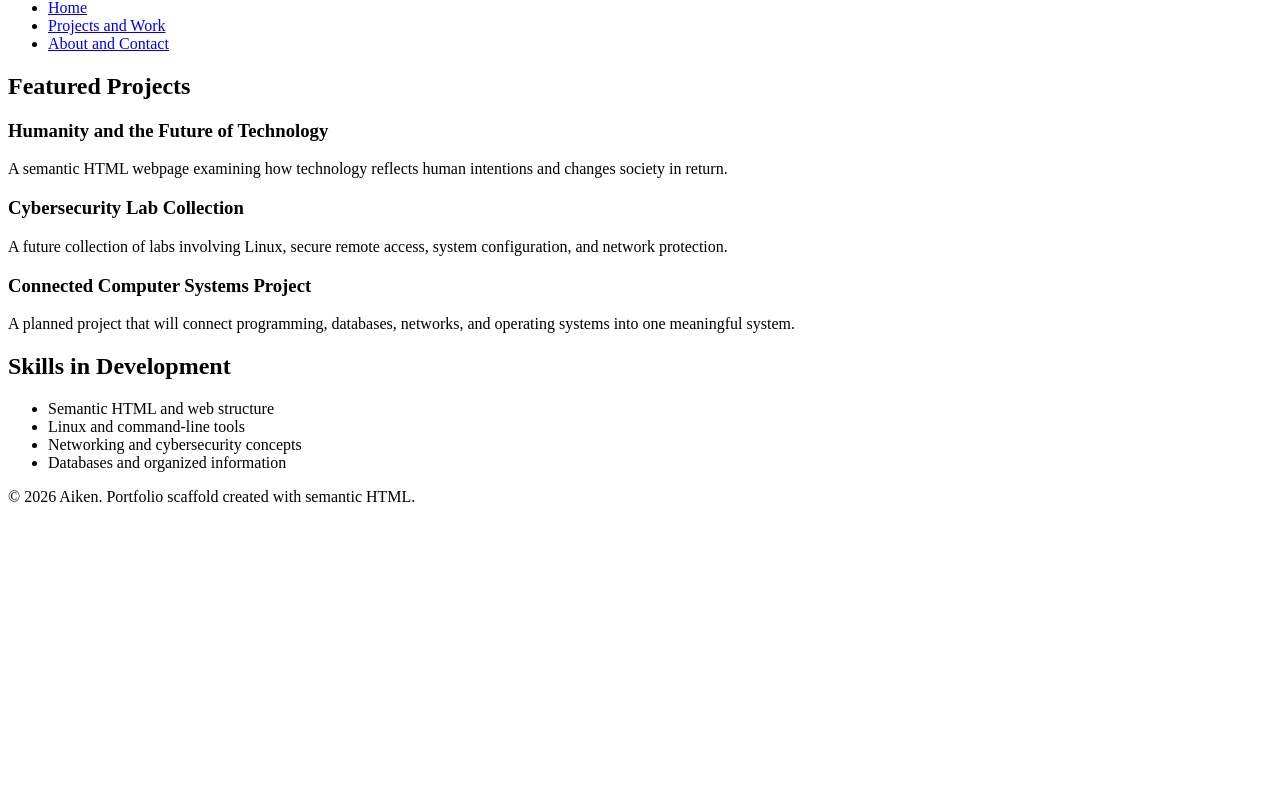
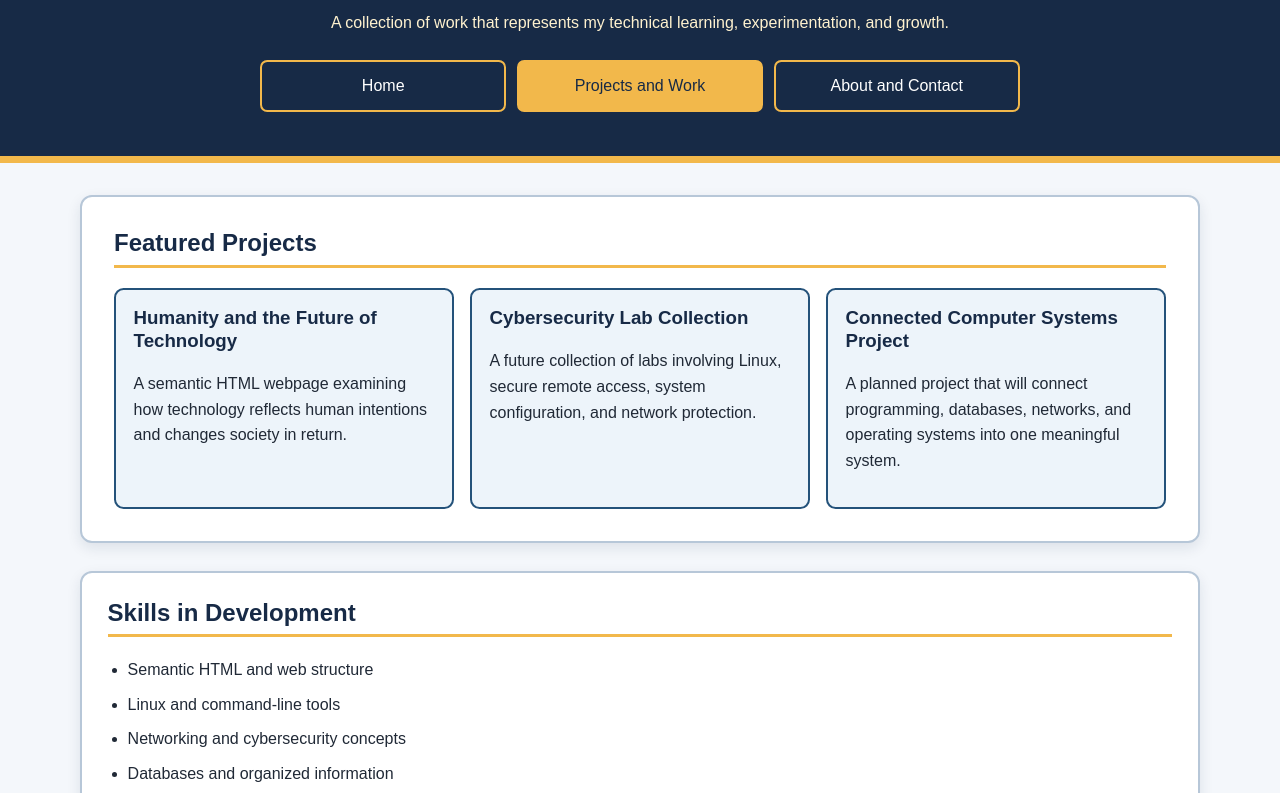
Before and after one commit to AikenRD/Personal-Portfolio-Site, a plain HTML site: page projects.html in a window 1280 px wide. Shown: the part 115-908 px from the top of the page. Before the commit the page ends 800 px from the top, so only its background shows below. Drawn offline with Linux system fonts and the light colour scheme.

Commit message:
Add files via upload

```diff
--- a/projects.html
+++ b/projects.html
@@ -4,13 +4,14 @@
     <meta charset="UTF-8">
     <meta name="viewport" content="width=device-width, initial-scale=1.0">
     <title>Aiken's Portfolio | Projects and Work</title>
+    <link rel="stylesheet" href="styles.css">
 </head>
 <body>
-    <header>
+    <header class="site-header">
         <h1>Projects and Work</h1>
         <p>A collection of work that represents my technical learning, experimentation, and growth.</p>
 
-        <nav aria-label="Main navigation">
+        <nav class="site-nav" aria-label="Main navigation">
             <ul>
                 <li><a href="index.html">Home</a></li>
                 <li><a href="projects.html" aria-current="page">Projects and Work</a></li>
@@ -19,27 +20,29 @@
         </nav>
     </header>
 
-    <main>
-        <section>
+    <main class="page-grid">
+        <section class="panel featured-projects">
             <h2>Featured Projects</h2>
 
-            <article>
+            <div class="project-grid">
+                <article class="project-card">
                     <h3>Humanity and the Future of Technology</h3>
                     <p>A semantic HTML webpage examining how technology reflects human intentions and changes society in return.</p>
                 </article>
 
-            <article>
+                <article class="project-card">
                     <h3>Cybersecurity Lab Collection</h3>
                     <p>A future collection of labs involving Linux, secure remote access, system configuration, and network protection.</p>
                 </article>
 
-            <article>
+                <article class="project-card">
                     <h3>Connected Computer Systems Project</h3>
                     <p>A planned project that will connect programming, databases, networks, and operating systems into one meaningful system.</p>
                 </article>
+            </div>
         </section>
 
-        <section>
+        <section class="panel skills-panel">
             <h2>Skills in Development</h2>
             <ul>
                 <li>Semantic HTML and web structure</li>
@@ -50,7 +53,7 @@
         </section>
     </main>
 
-    <footer>
+    <footer class="site-footer">
         <p>&copy; 2026 Aiken. Portfolio scaffold created with semantic HTML.</p>
     </footer>
 </body>
--- /dev/null
+++ b/styles.css
@@ -0,0 +1,222 @@
+:root {
+    --navy: #172a46;
+    --blue: #24527a;
+    --gold: #f2b84b;
+    --pale-gold: #fff2cf;
+    --cloud: #f4f7fb;
+    --white: #ffffff;
+    --ink: #202936;
+    --muted: #536174;
+}
+
+* {
+    box-sizing: border-box;
+}
+
+html {
+    overflow-x: hidden;
+}
+
+body {
+    min-width: 0;
+    margin: 0;
+    overflow-x: hidden;
+    background: var(--cloud);
+    color: var(--ink);
+    font-family: Arial, Helvetica, sans-serif;
+    line-height: 1.6;
+}
+
+h1,
+h2,
+h3,
+p {
+    overflow-wrap: anywhere;
+}
+
+h1,
+h2,
+h3 {
+    line-height: 1.2;
+}
+
+h2 {
+    margin-top: 0;
+    padding-bottom: 0.45rem;
+    border-bottom: 3px solid var(--gold);
+    color: var(--navy);
+}
+
+a {
+    color: var(--blue);
+}
+
+.site-header {
+    padding: 2rem 1rem;
+    border-bottom: 7px solid var(--gold);
+    background: var(--navy);
+    color: var(--white);
+    text-align: center;
+}
+
+.site-header > p {
+    max-width: 760px;
+    margin: 0.75rem auto 1.5rem;
+    color: var(--pale-gold);
+}
+
+.site-nav ul {
+    display: flex;
+    flex-direction: column;
+    gap: 0.65rem;
+    width: min(100%, 760px);
+    margin: 0 auto;
+    padding: 0;
+    list-style: none;
+}
+
+.site-nav li {
+    min-width: 0;
+}
+
+.site-nav a {
+    display: block;
+    width: 100%;
+    padding: 0.7rem 0.85rem;
+    border: 2px solid var(--gold);
+    border-radius: 0.45rem;
+    color: var(--white);
+    text-decoration: none;
+}
+
+.site-nav a:hover,
+.site-nav a:focus,
+.site-nav a[aria-current="page"] {
+    background: var(--gold);
+    color: var(--navy);
+}
+
+.page-grid {
+    display: grid;
+    grid-template-columns: minmax(0, 1fr);
+    gap: 1.25rem;
+    width: min(100% - 1.5rem, 1120px);
+    margin: 1.5rem auto;
+}
+
+.panel,
+.project-card,
+.feature-box {
+    min-width: 0;
+}
+
+.panel {
+    padding: 1.25rem;
+    border: 2px solid #b7c7d8;
+    border-radius: 0.75rem;
+    background: var(--white);
+    box-shadow: 0 5px 14px rgba(23, 42, 70, 0.1);
+}
+
+.feature-box {
+    margin-top: 1rem;
+    padding: 1rem;
+    border-left: 6px solid var(--gold);
+    background: #edf4fa;
+}
+
+.project-grid {
+    display: grid;
+    grid-template-columns: minmax(0, 1fr);
+    gap: 1rem;
+}
+
+.project-card {
+    padding: 1.1rem;
+    border: 2px solid var(--blue);
+    border-radius: 0.6rem;
+    background: #edf4fa;
+}
+
+.project-card h3 {
+    margin-top: 0;
+    color: var(--navy);
+}
+
+.skills-panel ul,
+.find-panel ul {
+    padding-left: 1.25rem;
+}
+
+.skills-panel li,
+.find-panel li {
+    margin-bottom: 0.55rem;
+}
+
+address {
+    padding: 1rem;
+    border: 2px solid var(--gold);
+    border-radius: 0.5rem;
+    background: var(--pale-gold);
+    font-style: normal;
+}
+
+address a {
+    overflow-wrap: anywhere;
+}
+
+.site-footer {
+    padding: 1.25rem 1rem;
+    border-top: 6px solid var(--gold);
+    background: var(--navy);
+    color: var(--white);
+    text-align: center;
+}
+
+.site-footer p {
+    margin: 0;
+}
+
+/* Tablet: navigation becomes horizontal and content uses two columns. */
+@media (min-width: 600px) {
+    .site-header {
+        padding: 2.75rem 2rem;
+    }
+
+    .site-nav ul {
+        flex-direction: row;
+    }
+
+    .site-nav li {
+        flex: 1 1 0;
+    }
+
+    .home-grid,
+    .about-grid {
+        grid-template-columns: repeat(2, minmax(0, 1fr));
+    }
+
+    .project-grid {
+        grid-template-columns: repeat(2, minmax(0, 1fr));
+    }
+
+    .panel {
+        padding: 1.6rem;
+    }
+}
+
+/* Desktop: featured projects expand to three columns. */
+@media (min-width: 960px) {
+    .page-grid {
+        gap: 1.75rem;
+        margin: 2rem auto;
+    }
+
+    .project-grid {
+        grid-template-columns: repeat(3, minmax(0, 1fr));
+    }
+
+    .featured-projects {
+        padding: 2rem;
+    }
+}
```
Also changed, not shown: about.html (+8 -7 lines), index.html (+8 -7 lines). Lines whose indentation alone changed are shown as unchanged.
